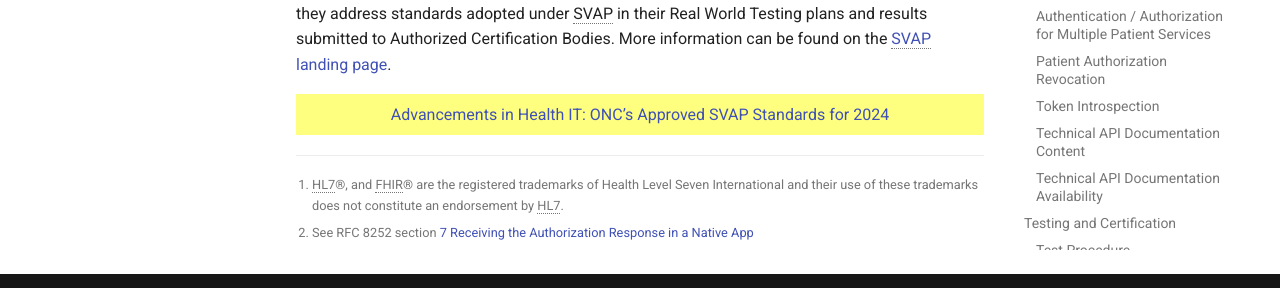
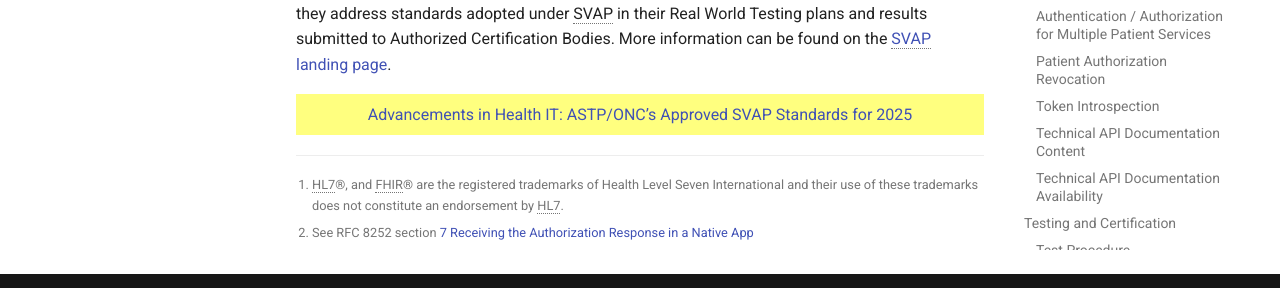
Before and after one commit to onc-healthit/api-resource-guide, an MkDocs documentation site: the page built from docs/g10-criterion.md, in a window 1280 px wide and 900 px high, scrolled down 9154 px. Shown: the part 561-849 px from the top of the window. Built offline with MkDocs 1.6.1 and Material for MkDocs 9.7.7, drawn with Linux system fonts in a browser that asks for light colours; comment, search, counter and statistics services are not loaded; the version menu is left out.

Commit message:
Update SVAP link

```diff
--- a/docs/g10-criterion.md
+++ b/docs/g10-criterion.md
@@ -599,7 +599,7 @@
 
 {==
 
-<p style="text-align: center;"><a target = "_blank" href = "https://www.healthit.gov/buzz-blog/health-it/advancements-in-health-it-oncs-approved-svap-standards-for-2024">Advancements in Health IT: ONC’s Approved SVAP Standards for 2024</a></p>
+<p style="text-align: center;"><a target = "_blank" href = "https://www.healthit.gov/buzz-blog/health-it/advancements-in-health-it-astp-oncs-approved-svap-standards-for-2025">Advancements in Health IT: ASTP/ONC’s Approved SVAP Standards for 2025</a></p>
 
 ==}
 
```
